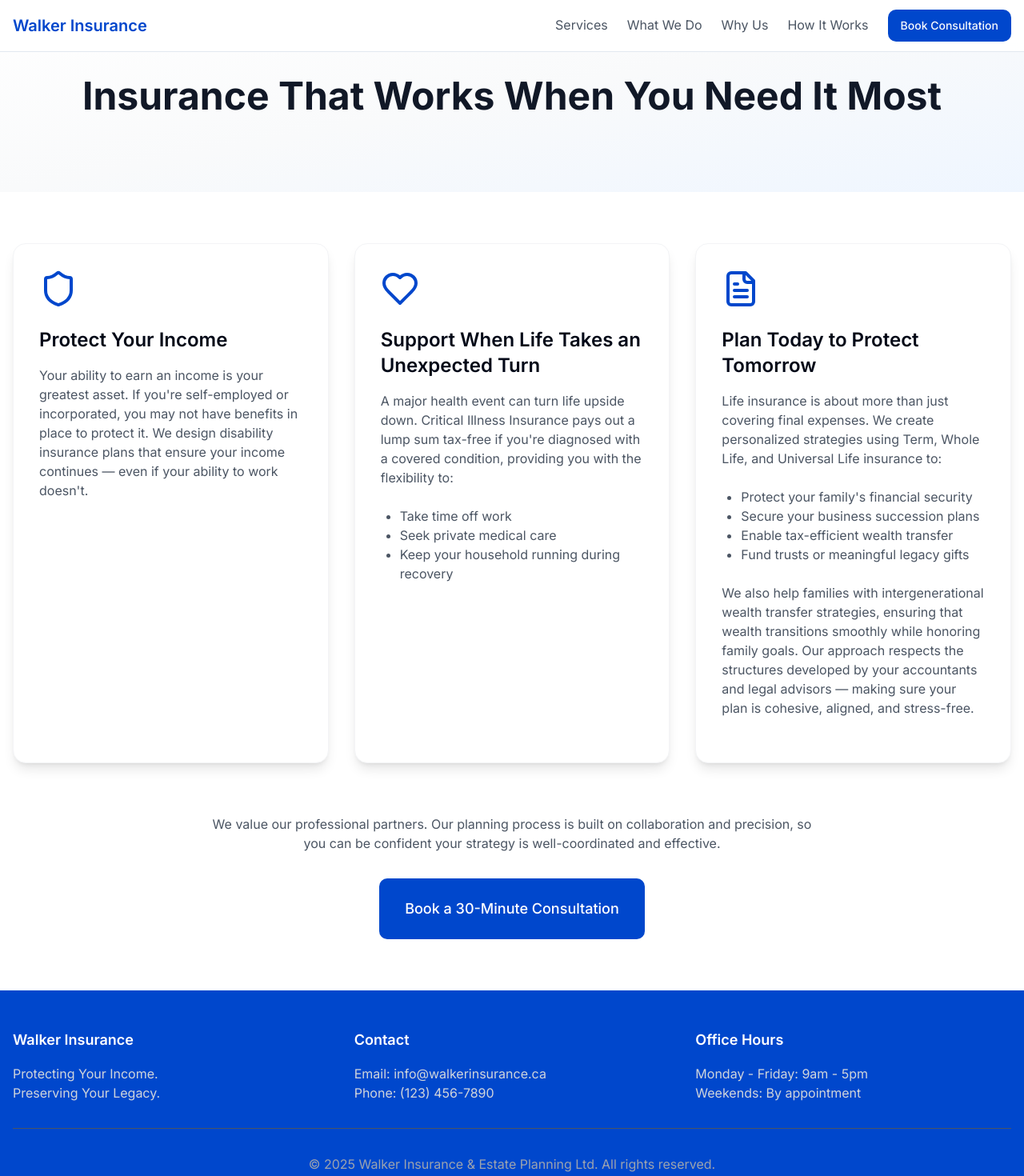
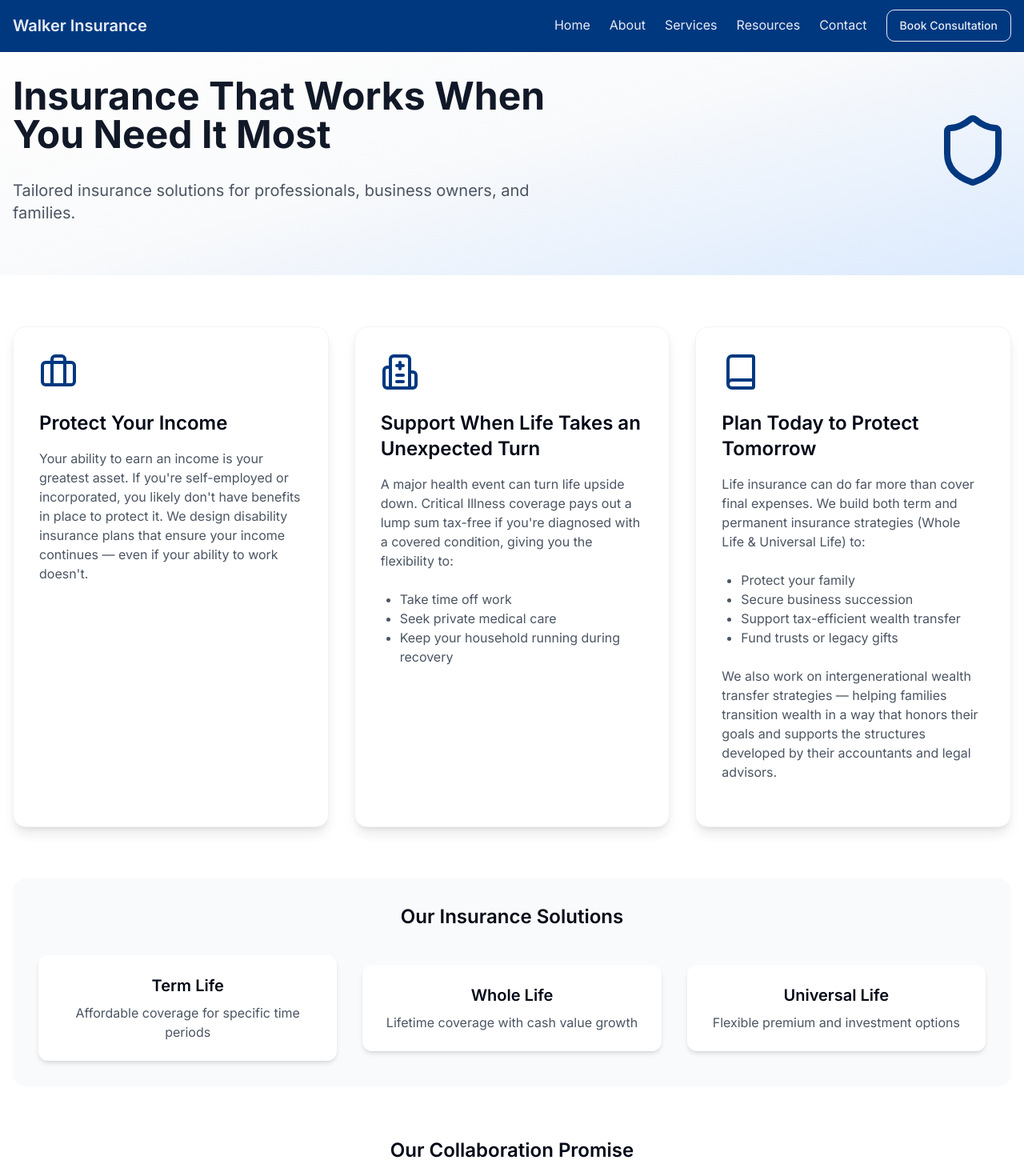
Before and after one commit to Afshaansari-jpg/home-page-1, a React (Vite) app: page /services in a window 1280 px wide. Shown: the top 1470 px of the page at 80% size. Built offline with nearby package versions, Linux system fonts and the light colour scheme.

Commit message:
feat: Implement services page design
This commit implements the design for the services page, including the header, hero section, service sections, collaboration promise, call-to-action button, and footer. It also includes the specified styling for the header, button, and background.

```diff
--- a/src/components/Navbar.tsx
+++ b/src/components/Navbar.tsx
@@ -4,19 +4,20 @@ import { Link } from "react-router-dom";
 
 export const Navbar = () => {
   return (
-    <nav className="fixed w-full bg-white/90 backdrop-blur-sm z-50 border-b">
+    <nav className="fixed w-full bg-[#003880] z-50 border-b border-[#00296b]">
       <div className="container mx-auto px-4 h-16 flex items-center justify-between">
-        <Link to="/" className="font-semibold text-xl text-[#0047CC]">Walker Insurance</Link>
+        <Link to="/" className="font-semibold text-xl text-[#E6ECF4]">Walker Insurance</Link>
         <div className="space-x-6">
-          <Link to="/services" className="text-gray-600 hover:text-[#0047CC] transition-colors">Services</Link>
-          <a href="#what-we-do" className="text-gray-600 hover:text-[#0047CC] transition-colors">What We Do</a>
-          <a href="#why-us" className="text-gray-600 hover:text-[#0047CC] transition-colors">Why Us</a>
-          <a href="#how-it-works" className="text-gray-600 hover:text-[#0047CC] transition-colors">How It Works</a>
-          <Button variant="default" className="bg-[#0047CC] hover:bg-[#003399]">
+          <Link to="/" className="text-[#E6ECF4] hover:text-white transition-colors">Home</Link>
+          <Link to="#" className="text-[#E6ECF4] hover:text-white transition-colors">About</Link>
+          <Link to="/services" className="text-[#E6ECF4] hover:text-white transition-colors">Services</Link>
+          <Link to="#" className="text-[#E6ECF4] hover:text-white transition-colors">Resources</Link>
+          <Link to="#" className="text-[#E6ECF4] hover:text-white transition-colors">Contact</Link>
+          <Button variant="default" className="bg-transparent hover:bg-[#00296b] border border-[#E6ECF4] text-[#E6ECF4]">
             Book Consultation
           </Button>
         </div>
       </div>
     </nav>
   );
-};
+}
--- a/src/pages/Services.tsx
+++ b/src/pages/Services.tsx
@@ -2,7 +2,7 @@
 import { Button } from "@/components/ui/button";
 import { Navbar } from "@/components/Navbar";
 import { Footer } from "@/components/Footer";
-import { Shield, Heart, FileText } from "lucide-react";
+import { Shield, Heart, FileText, Briefcase, Hospital, Book } from "lucide-react";
 
 const Services = () => {
   return (
@@ -10,11 +10,21 @@ const Services = () => {
       <Navbar />
 
       {/* Hero Section */}
-      <div className="pt-24 pb-16 bg-gradient-to-br from-white via-gray-50 to-blue-50">
+      <div className="pt-24 pb-16 bg-gradient-to-br from-white via-gray-50 to-blue-100">
         <div className="container mx-auto px-4">
-          <h1 className="text-4xl md:text-5xl font-bold text-gray-900 text-center mb-8">
-            Insurance That Works When You Need It Most
-          </h1>
+          <div className="flex flex-col md:flex-row items-center justify-between">
+            <div className="md:max-w-2xl">
+              <h1 className="text-4xl md:text-5xl font-bold text-gray-900 mb-8">
+                Insurance That Works When You Need It Most
+              </h1>
+              <p className="text-xl text-gray-600">
+                Tailored insurance solutions for professionals, business owners, and families.
+              </p>
+            </div>
+            <div className="mt-8 md:mt-0">
+              <Shield className="w-24 h-24 text-[#003880]" />
+            </div>
+          </div>
         </div>
       </div>
 
@@ -24,20 +34,20 @@ const Services = () => {
           <div className="grid md:grid-cols-2 lg:grid-cols-3 gap-8">
             {/* Disability Insurance */}
             <div className="bg-white p-8 rounded-2xl shadow-lg border border-gray-100">
-              <Shield className="w-12 h-12 text-[#0047CC] mb-6" />
+              <Briefcase className="w-12 h-12 text-[#003880] mb-6" />
               <h3 className="text-2xl font-semibold mb-4">Protect Your Income</h3>
               <p className="text-gray-600 mb-6">
-                Your ability to earn an income is your greatest asset. If you're self-employed or incorporated, you may not have benefits in place to protect it.
+                Your ability to earn an income is your greatest asset. If you're self-employed or incorporated, you likely don't have benefits in place to protect it.
                 We design disability insurance plans that ensure your income continues — even if your ability to work doesn't.
               </p>
             </div>
 
             {/* Critical Illness Insurance */}
             <div className="bg-white p-8 rounded-2xl shadow-lg border border-gray-100">
-              <Heart className="w-12 h-12 text-[#0047CC] mb-6" />
+              <Hospital className="w-12 h-12 text-[#003880] mb-6" />
               <h3 className="text-2xl font-semibold mb-4">Support When Life Takes an Unexpected Turn</h3>
               <p className="text-gray-600 mb-6">
-                A major health event can turn life upside down. Critical Illness Insurance pays out a lump sum tax-free if you're diagnosed with a covered condition, providing you with the flexibility to:
+                A major health event can turn life upside down. Critical Illness coverage pays out a lump sum tax-free if you're diagnosed with a covered condition, giving you the flexibility to:
               </p>
               <ul className="list-disc pl-6 text-gray-600 mb-6">
                 <li>Take time off work</li>
@@ -48,30 +58,49 @@ const Services = () => {
 
             {/* Life Insurance & Estate Planning */}
             <div className="bg-white p-8 rounded-2xl shadow-lg border border-gray-100">
-              <FileText className="w-12 h-12 text-[#0047CC] mb-6" />
+              <Book className="w-12 h-12 text-[#003880] mb-6" />
               <h3 className="text-2xl font-semibold mb-4">Plan Today to Protect Tomorrow</h3>
               <p className="text-gray-600 mb-6">
-                Life insurance is about more than just covering final expenses. We create personalized strategies using Term, Whole Life, and Universal Life insurance to:
+                Life insurance can do far more than cover final expenses. We build both term and permanent insurance strategies (Whole Life & Universal Life) to:
               </p>
               <ul className="list-disc pl-6 text-gray-600 mb-6">
-                <li>Protect your family's financial security</li>
-                <li>Secure your business succession plans</li>
-                <li>Enable tax-efficient wealth transfer</li>
-                <li>Fund trusts or meaningful legacy gifts</li>
+                <li>Protect your family</li>
+                <li>Secure business succession</li>
+                <li>Support tax-efficient wealth transfer</li>
+                <li>Fund trusts or legacy gifts</li>
               </ul>
               <p className="text-gray-600 mb-6">
-                We also help families with intergenerational wealth transfer strategies, ensuring that wealth transitions smoothly while honoring family goals.
-                Our approach respects the structures developed by your accountants and legal advisors — making sure your plan is cohesive, aligned, and stress-free.
+                We also work on intergenerational wealth transfer strategies — helping families transition wealth in a way that honors their goals and supports the structures developed by their accountants and legal advisors.
               </p>
+            </div>
+          </div>
+
+          {/* Insurance Types Timeline */}
+          <div className="mt-16 bg-gray-50 p-8 rounded-2xl">
+            <h3 className="text-2xl font-semibold mb-8 text-center">Our Insurance Solutions</h3>
+            <div className="flex flex-col md:flex-row justify-between items-center gap-8">
+              <div className="bg-white p-6 rounded-xl shadow-md flex-1 text-center">
+                <h4 className="font-semibold text-xl mb-2">Term Life</h4>
+                <p className="text-gray-600">Affordable coverage for specific time periods</p>
+              </div>
+              <div className="bg-white p-6 rounded-xl shadow-md flex-1 text-center">
+                <h4 className="font-semibold text-xl mb-2">Whole Life</h4>
+                <p className="text-gray-600">Lifetime coverage with cash value growth</p>
+              </div>
+              <div className="bg-white p-6 rounded-xl shadow-md flex-1 text-center">
+                <h4 className="font-semibold text-xl mb-2">Universal Life</h4>
+                <p className="text-gray-600">Flexible premium and investment options</p>
+              </div>
             </div>
           </div>
 
           {/* Collaboration Promise */}
           <div className="mt-16 max-w-3xl mx-auto text-center">
+            <h3 className="text-2xl font-semibold mb-6">Our Collaboration Promise</h3>
             <p className="text-gray-600 mb-8">
-              We value our professional partners. Our planning process is built on collaboration and precision, so you can be confident your strategy is well-coordinated and effective.
+              We value our professional partners and strive to ensure all planning is coordinated and cohesive. You won't need to double-check or correct our work — we welcome collaboration and respect your recommendations.
             </p>
-            <Button className="bg-[#0047CC] hover:bg-[#003399] text-white text-lg px-8 py-6 h-auto">
+            <Button className="bg-[#003880] hover:bg-[#002d66] text-white text-lg px-8 py-6 h-auto rounded-full transition-all hover:scale-105">
               Book a 30-Minute Consultation
             </Button>
           </div>
```
